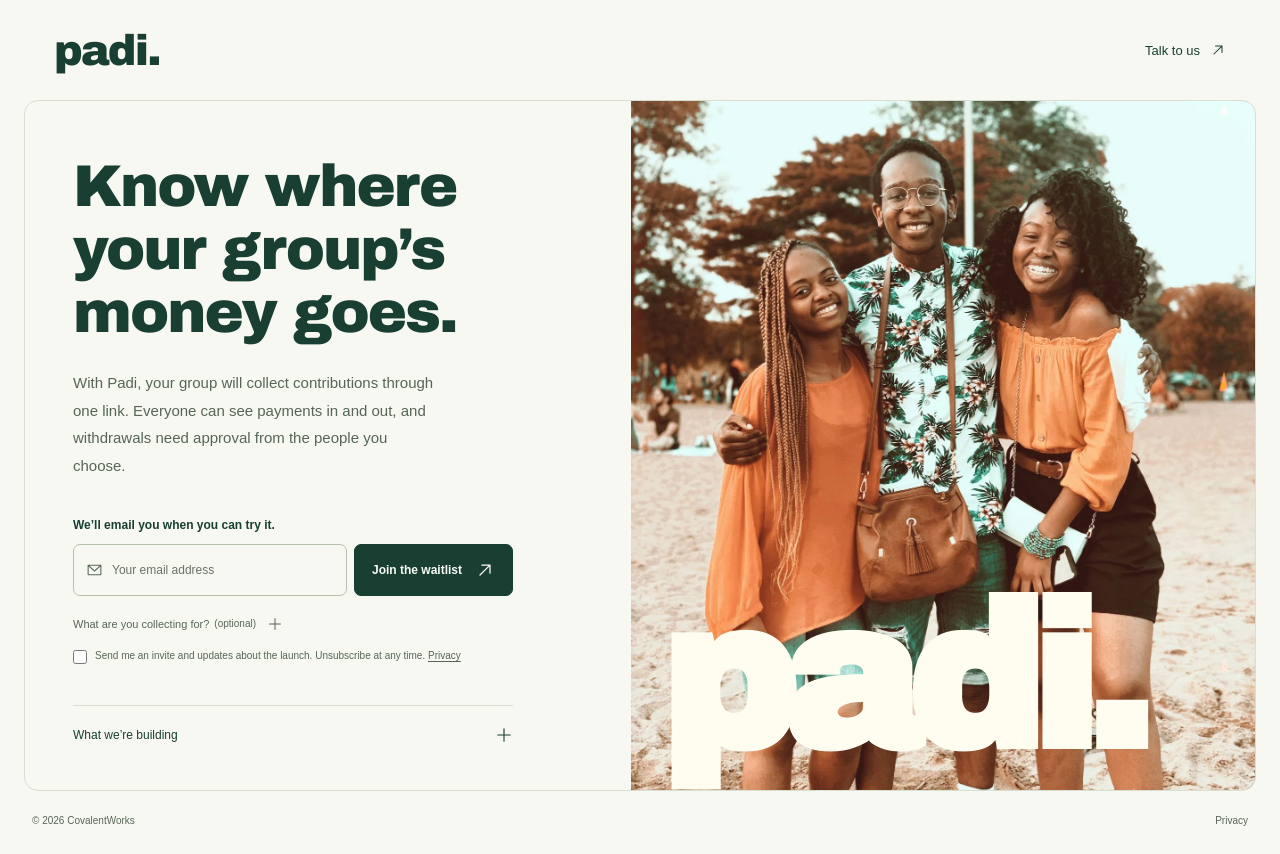
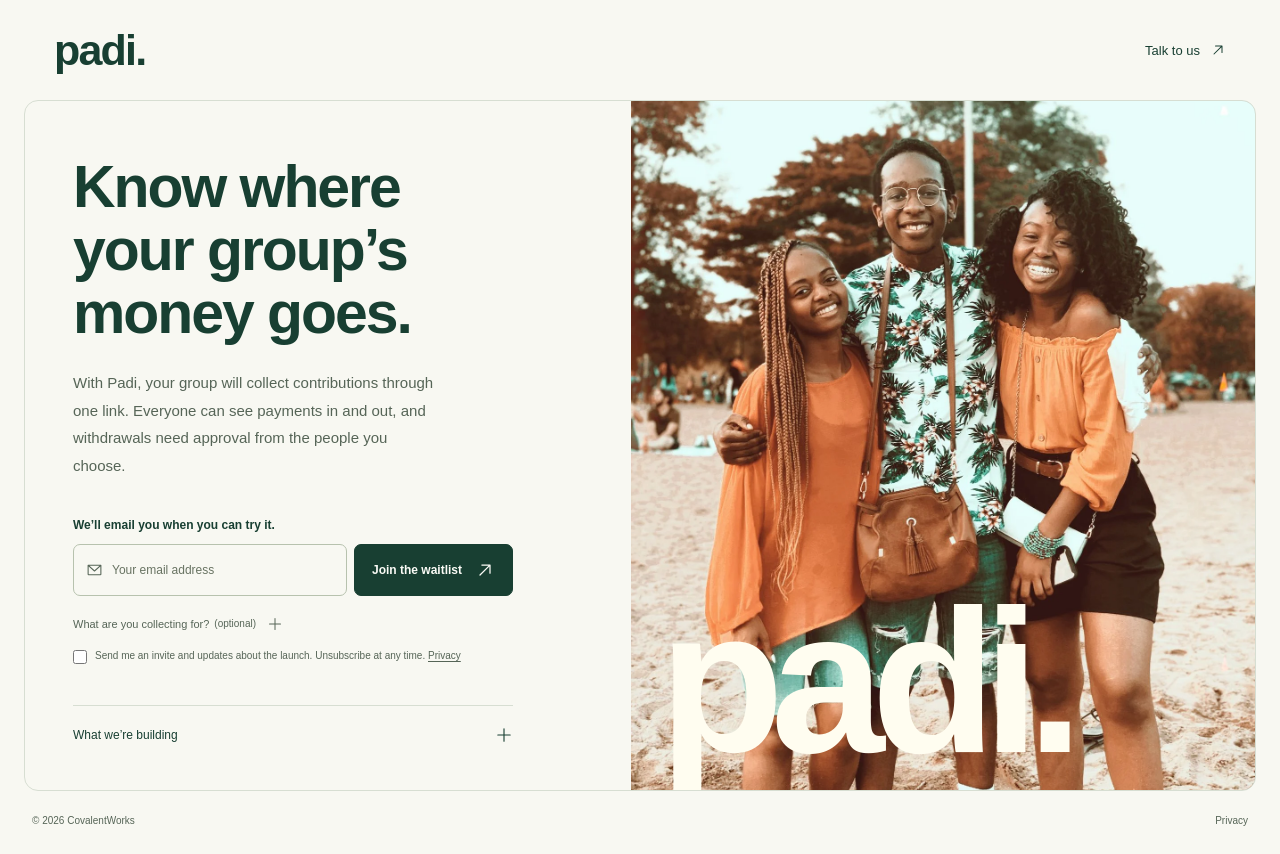
Before and after one commit to CovalentWorks/contribution-waitlist, a Next.js app: page / in a window 1280 px wide. Built offline with nearby package versions, Linux system fonts and the light colour scheme; no server answers.

Commit message:
Use rounded Fredoka Bold display typography

```diff
--- a/package.json
+++ b/package.json
@@ -12,7 +12,7 @@
   },
   "dependencies": {
     "@fontsource-variable/archivo": "^5.3.0",
-    "@fontsource/archivo-black": "^5.3.0",
+    "@fontsource-variable/fredoka": "^5.3.0",
     "@netlify/blobs": "11.1.4",
     "@phosphor-icons/react": "2.1.10",
     "next": "16.4.2",
--- a/src/app/globals.css
+++ b/src/app/globals.css
@@ -25,7 +25,7 @@ svg{flex-shrink:0}
 .waitlist-layout{display:grid;grid-template-columns:1fr 1.03fr;min-height:620px;border:1px solid var(--line);border-radius:14px;overflow:hidden}
 .signup-panel{padding:54px 48px 26px;display:flex;flex-direction:column;align-items:flex-start;justify-content:center}
 
-h1{font-size:clamp(46px,4.6vw,74px);font-weight:400;letter-spacing:-2px;line-height:1.07}.signup-panel h1,.brand,.photo-wordmark{font-family:'Archivo Black',Arial,sans-serif;font-weight:400}
+h1{font-size:clamp(46px,4.6vw,74px);font-weight:400;letter-spacing:-2px;line-height:1.07}.signup-panel h1,.brand,.photo-wordmark{font-family:'Fredoka Variable',Arial,sans-serif;font-weight:700}
 .hero-description{font-size:15px;line-height:1.85;max-width:370px;margin:25px 0 38px;color:var(--muted)}
 .photo-panel{position:relative;min-height:620px;overflow:hidden;background:#b9bbaf}
 .photo-panel img{object-fit:cover;object-position:center 24%}
--- a/src/app/layout.tsx
+++ b/src/app/layout.tsx
@@ -1,5 +1,5 @@
 import type { Metadata } from 'next';
-import '@fontsource/archivo-black';
+import '@fontsource-variable/fredoka';
 import '@fontsource-variable/archivo';
 import './globals.css';
 import { brand } from '@/config';
```
Also changed, not shown: 2 other files (tests, documents, lock files or other folders).
